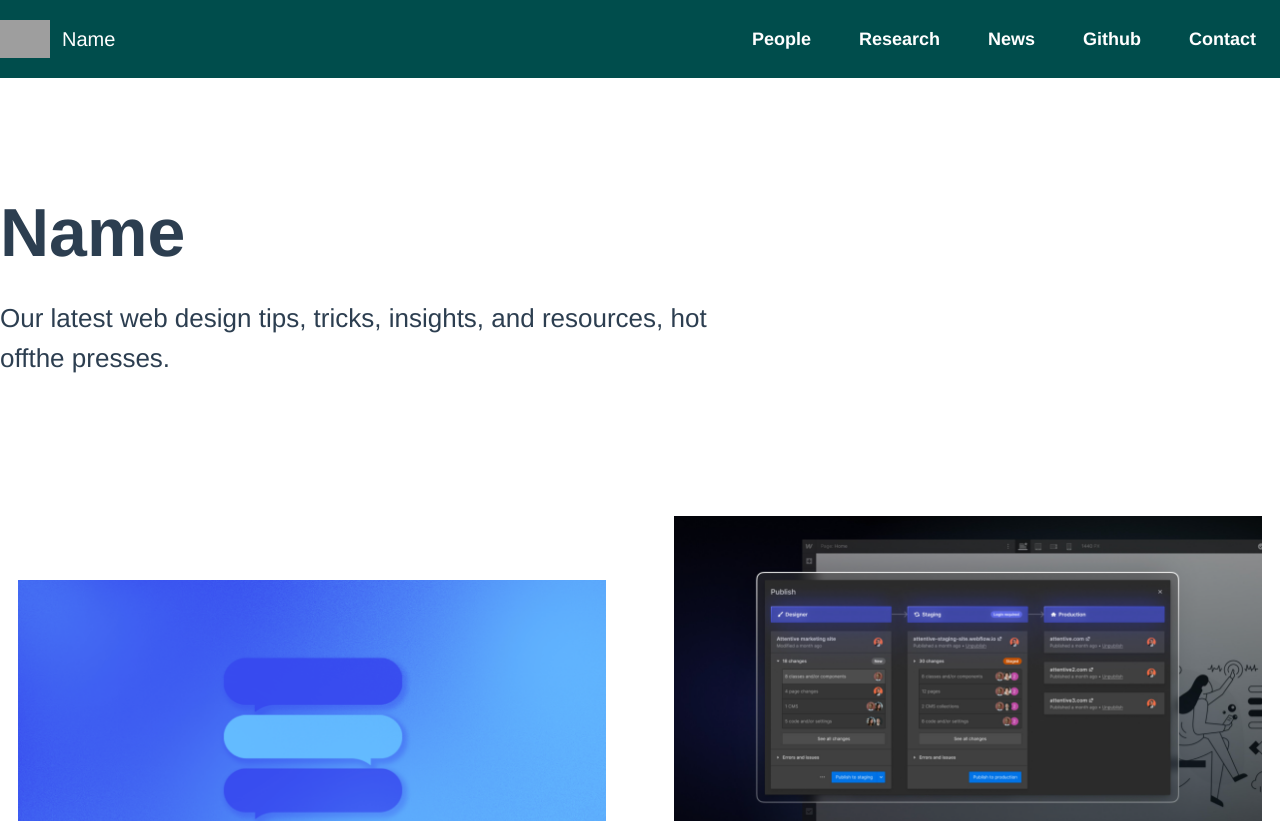
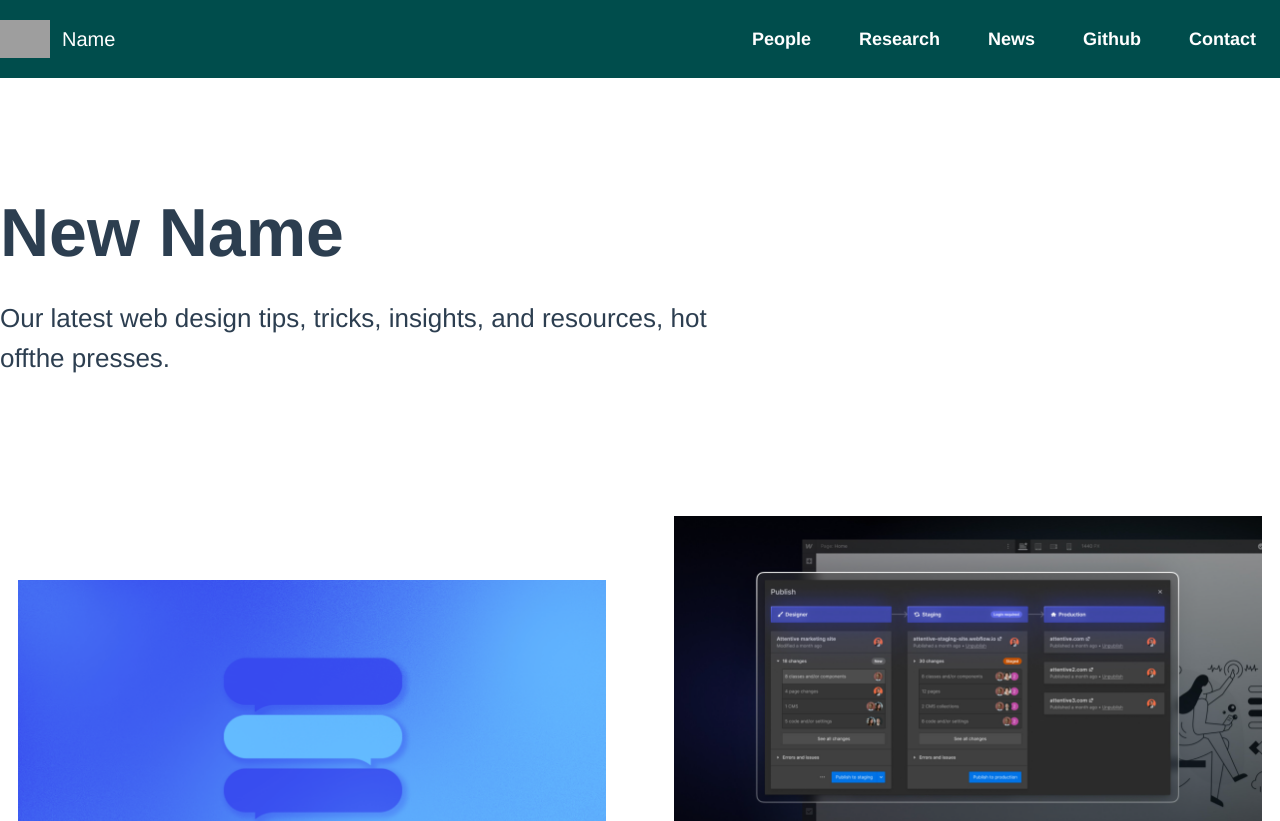
Before and after one commit to LUMIA-Group/LUMIA-Group.github.io, a Vue app: page / in a window 1280 px wide. Shown: the top 821 px of the page. Built offline with nearby package versions, Linux system fonts and the light colour scheme; grey boxes are pictures that could not be loaded.

Commit message:
build test

```diff
--- a/src/data/home.js
+++ b/src/data/home.js
@@ -2,7 +2,7 @@
 // 按规则修改和添加内容即可，请不要更改数据结构以及变量命名
 export const homeData = {
     // 实验室网站名称
-    name: 'Name',
+    name: 'New Name',
     // 实验室介绍
     desc: 'Our latest web design tips, tricks, insights, and resources, hot offthe presses.',
     // 相关介绍的图片及文字
```
Also changed, not shown: 1 other file (tests, documents, lock files or other folders).
